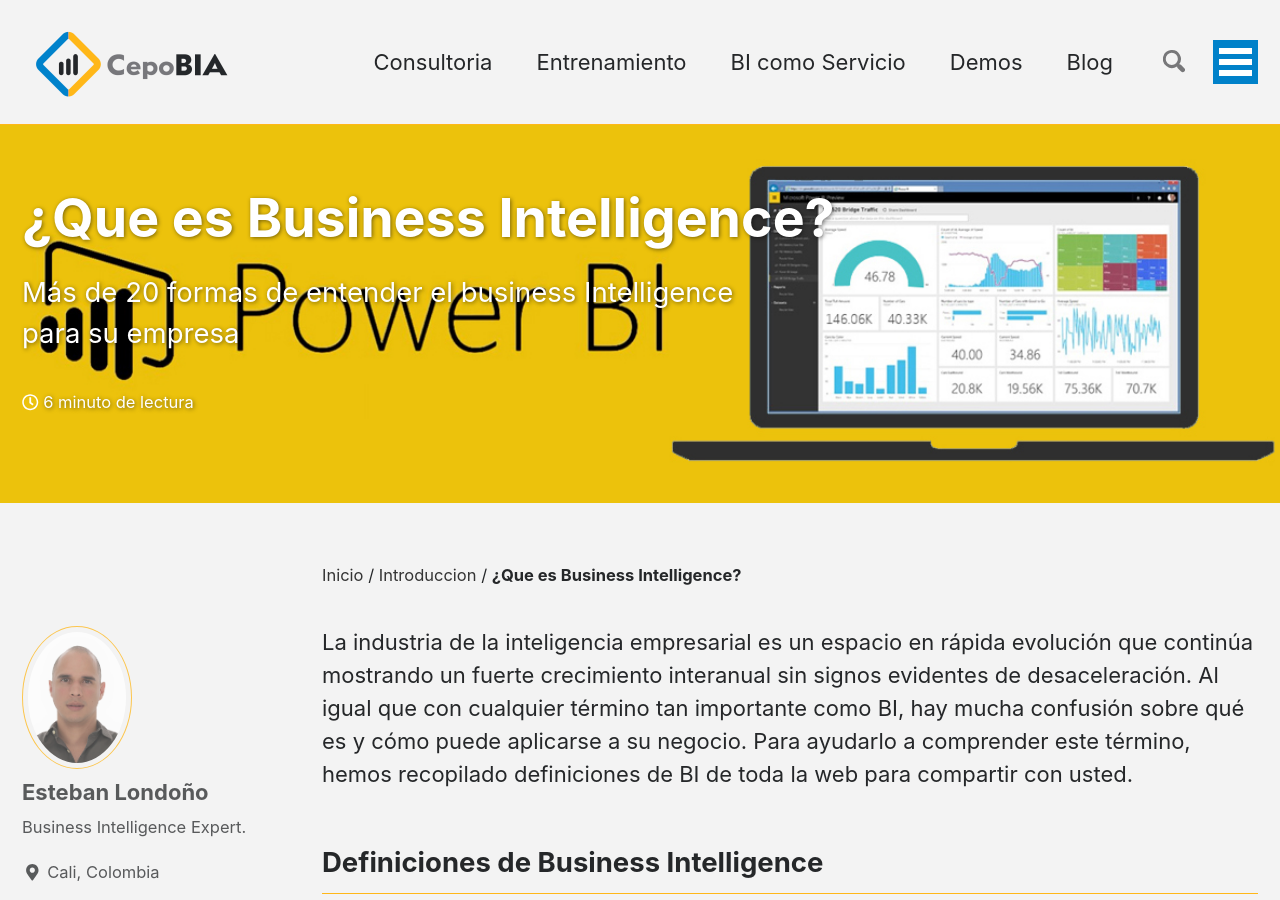
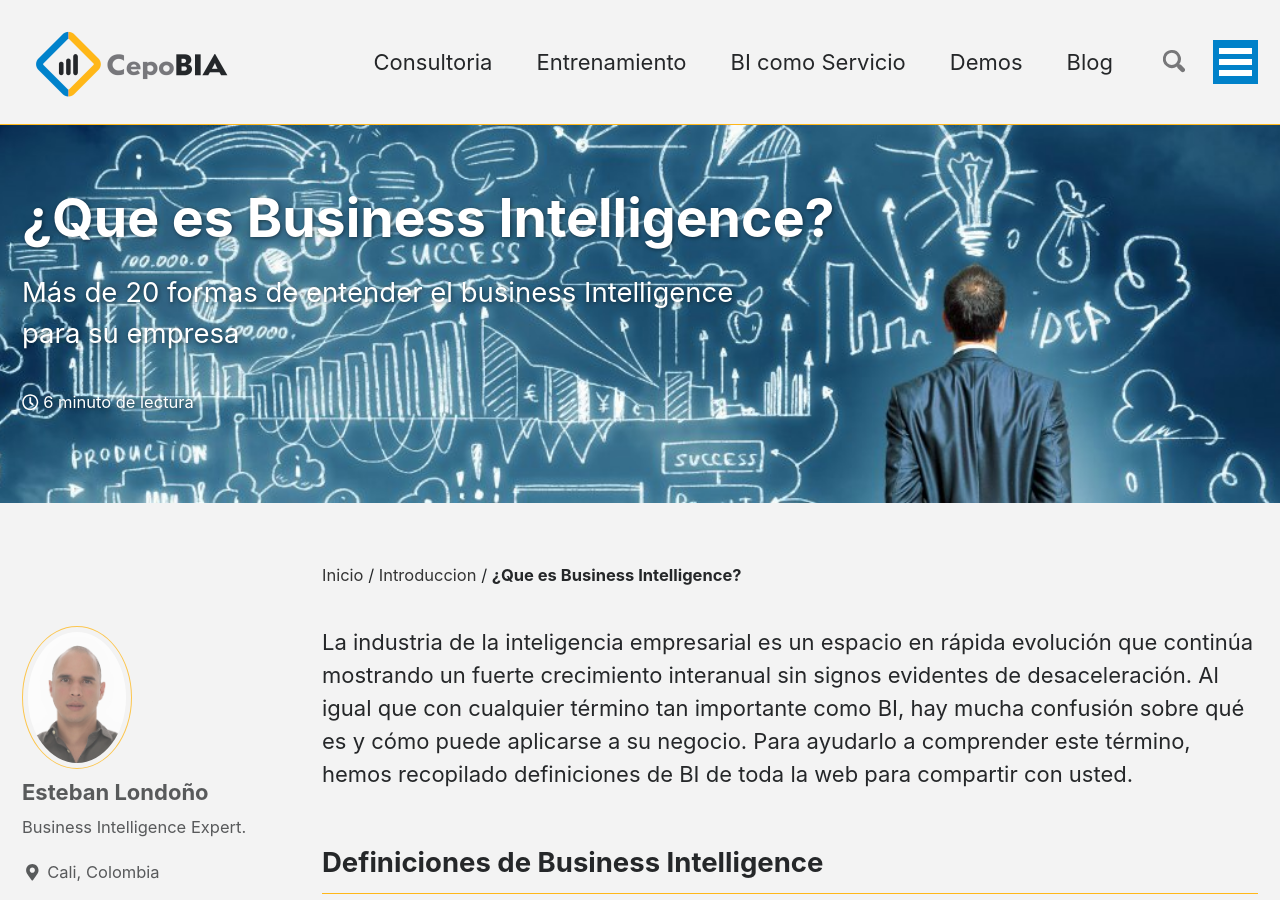
Before and after one commit to cepobia/cepobia.github.io, a Jekyll site: the page built from _posts/2019-03-01-Que es BI.md, in a window 1280 px wide and 900 px high. Built offline with Jekyll 4.4.1, drawn with Linux system fonts in a browser that asks for light colours; cached includes are drawn as plain includes; nearby versions of some CDN libraries; comment, search, counter and statistics services are not loaded.

Commit message:
Que es BI

```diff
--- a/_posts/2019-03-01-Que es BI.md
+++ b/_posts/2019-03-01-Que es BI.md
@@ -6,8 +6,8 @@
 title: "¿Que es Business Intelligence?"
 excerpt: "Más de 20 formas de entender el business Intelligence para su empresa"
 header:
-  overlay_image: assets/images/wide/wpbi.jpg
-  teaser: assets/images/logos/IPBI.jpg
+  overlay_image: assets/images/wide/Biconcept.jpg
+  teaser: assets/images/cuadrado/BI4.jpg
 categories:
   - Introduccion
 ---
```
Also changed, not shown: assets/images/wide/BIConcept.jpg (renamed from assets/images/wide/business-maestria.jpg).
